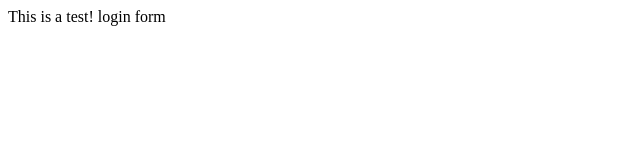
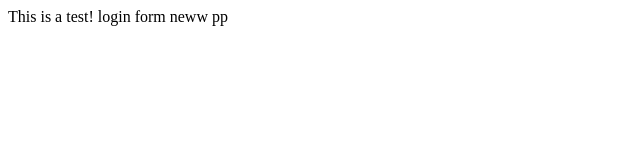
Before and after one commit to TheKwisatzHaderach/git-tutorial, a plain HTML site: page vs/gitTutorial/index.html in a window 1280 px wide. Shown: the full height of the page, 0-640 px from the left. Drawn offline with Linux system fonts and the light colour scheme.

Commit message:
login form

```diff
--- a/vs/gitTutorial/index.html
+++ b/vs/gitTutorial/index.html
@@ -5,5 +5,8 @@
     <body>
         This is a test!
         login form
+        neww
+        pp
+
     </body>
 </html>
```
